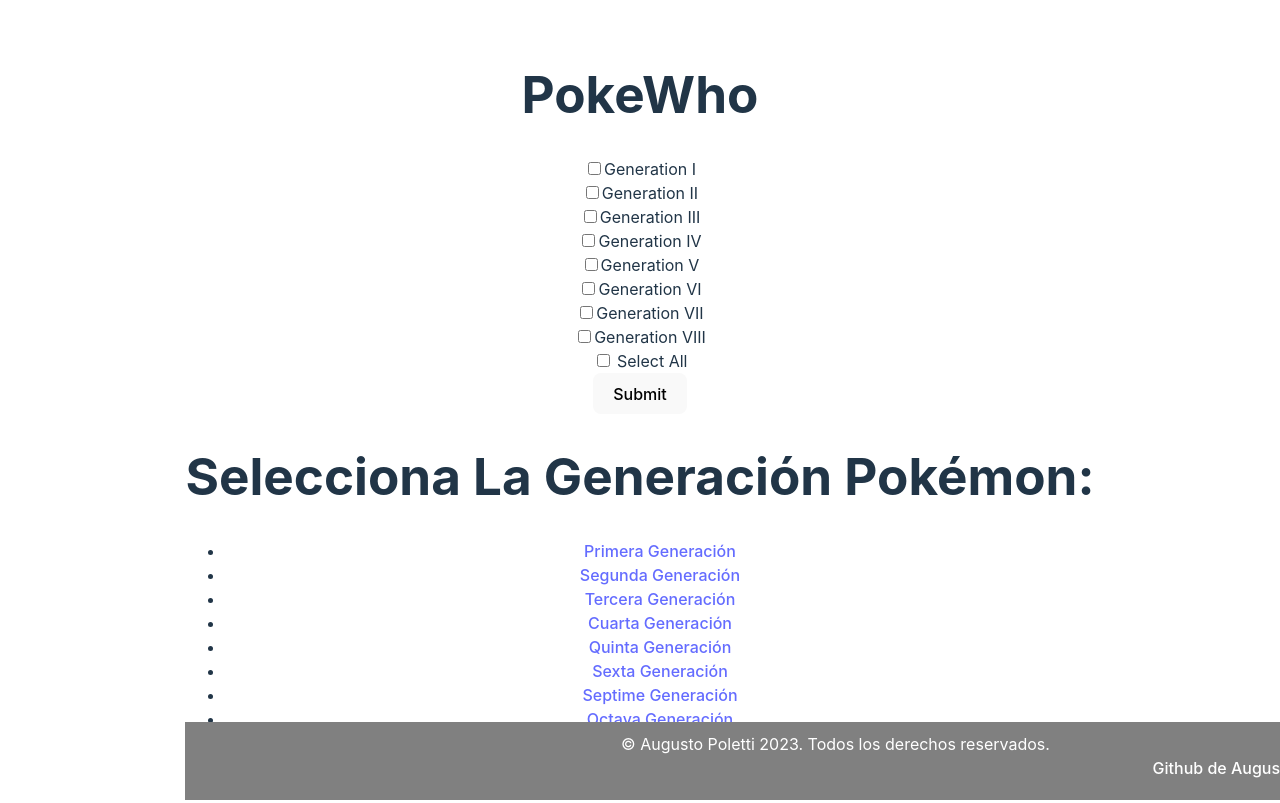
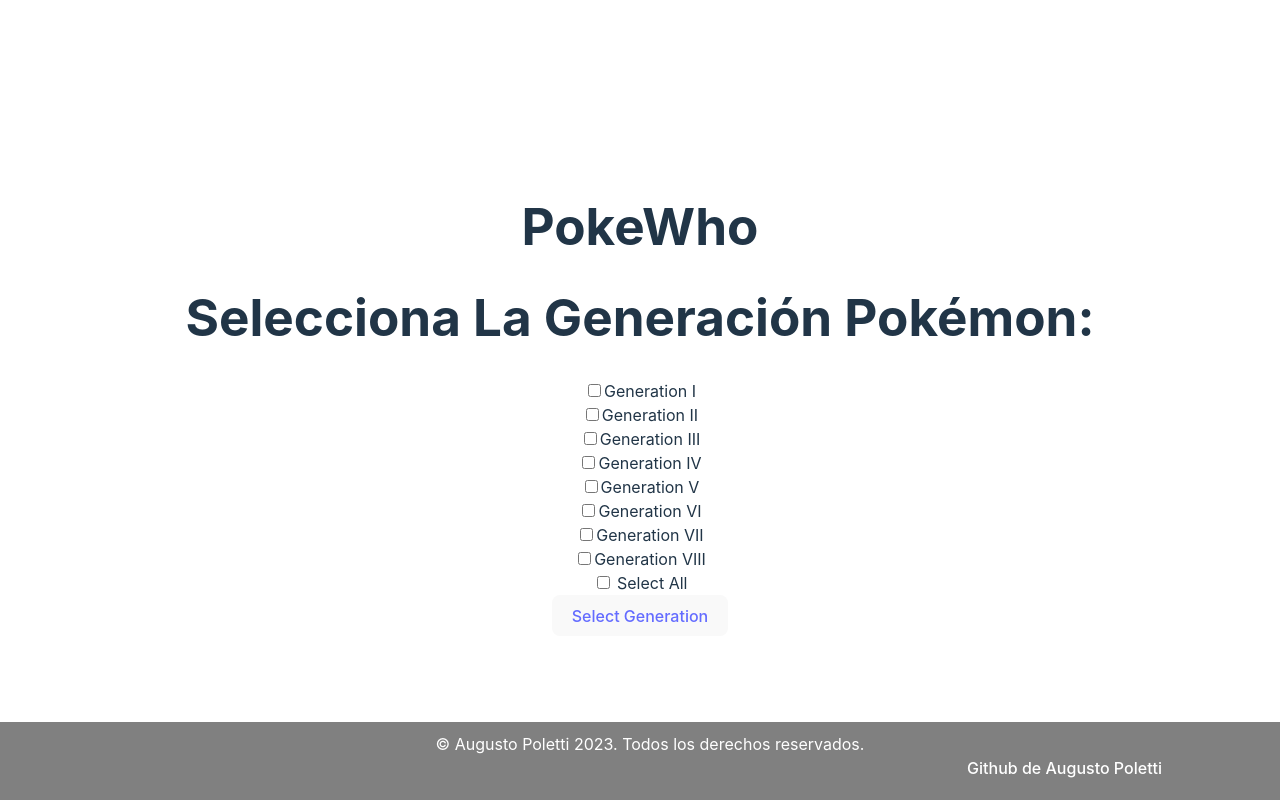
Before and after one commit to Auguspo/pokewho, a React (Vite) app: page / in a window 1280 px wide. Built offline with nearby package versions, Linux system fonts and the light colour scheme.

Commit message:
Gen Selector add to router

```diff
--- a/src/App.jsx
+++ b/src/App.jsx
@@ -8,24 +8,19 @@
 
 function App() {
   return (
-    <div className="App">
+    <div ><div className="App">
+
+
       <h1>PokeWho</h1>
 
-      <CheckList></CheckList>
       <Router>
+
         <Routes>
-          <Route exact path="/" element={<PokemonSelection />} />
-          <Route path="/genAll" element={<Pokemon min={0} max={905} />} />
-          <Route path="/gen1" element={<Pokemon min={0} max={150} />} />
-          <Route path="/gen2" element={<Pokemon min={151} max={251} />} />
-          <Route path="/gen3" element={<Pokemon min={252} max={386} />} />
-          <Route path="/gen4" element={<Pokemon min={387} max={493} />} />
-          <Route path="/gen5" element={<Pokemon min={494} max={649} />} />
-          <Route path="/gen6" element={<Pokemon min={650} max={721} />} />
-          <Route path="/gen7" element={<Pokemon min={722} max={809} />} />
-          <Route path="/gen8" element={<Pokemon min={810} max={905} />} />
+
+          <Route exact path="/" element={<CheckList />} />
+          <Route path="/game" element={<Pokemon  />} />
         </Routes>
-      </Router>
+      </Router></div>
       <Footer />
     </div>
   );
--- a/src/components/CheckList.jsx
+++ b/src/components/CheckList.jsx
@@ -1,17 +1,22 @@
 import React, { useState, useMemo } from "react";
-import Pokemon from "./Pokemon";
+import PokemonSelection from "./PokemonSelection";
 const CheckList = () => {
   const [generations, setGenerations] = useState([
-    { id: 1, name: "Generation I", isChecked: false,range:[0,150] },
-    { id: 2, name: "Generation II", isChecked: false,range:[151,251] },
-    { id: 3, name: "Generation III", isChecked: false,range:[252,386] },
-    { id: 4, name: "Generation IV", isChecked: false,range:[387,493] },
-    { id: 5, name: "Generation V", isChecked: false,range:[494,649] },
-    { id: 6, name: "Generation VI", isChecked: false,range:[650,721] },
-    { id: 7, name: "Generation VII", isChecked: false,range:[722,809] },
-    { id: 8, name: "Generation VIII", isChecked: false,range:[810,905] },
+    { id: 1, name: "Generation I", isChecked: false, range: [0, 150] },
+    { id: 2, name: "Generation II", isChecked: false, range: [151, 251] },
+    { id: 3, name: "Generation III", isChecked: false, range: [252, 386] },
+    { id: 4, name: "Generation IV", isChecked: false, range: [387, 493] },
+    { id: 5, name: "Generation V", isChecked: false, range: [494, 649] },
+    { id: 6, name: "Generation VI", isChecked: false, range: [650, 721] },
+    { id: 7, name: "Generation VII", isChecked: false, range: [722, 809] },
+    { id: 8, name: "Generation VIII", isChecked: false, range: [810, 905] },
     { id: 9, name: "Select All", isChecked: false },
   ]);
+
+  const [range, setRange] =useState()
+
+
+
 
   const handleCheck = (event, id) => {
     const newGenerations = generations.map((generation) => {
@@ -24,14 +29,15 @@
       return generation;
     });
 
-    if(newGenerations.filter((generation) => generation.isChecked).length === 8){
+    if (
+      newGenerations.filter((generation) => generation.isChecked).length === 8
+    ) {
+      newGenerations.filter((generation) => generation.isChecked === true)
+        .length === generations.length;
+    }
+     setGenerations(newGenerations);
 
-     newGenerations.filter(
-      (generation) => generation.isChecked === true
-    ).length ===
-    generations.length
-    }
-    setGenerations(newGenerations);
+
   };
 
   const handleSelectAll = (event) => {
@@ -42,6 +48,7 @@
       };
     });
     setGenerations(newGenerations);
+
   };
 
   const handleFormSubmit = (event) => {
@@ -53,11 +60,15 @@
       }
     });
     console.log(selectedGenerations);
+
+
+    setRange(selectedGenerations);
   };
 
   return (
     <div>
-      <form onSubmit={handleFormSubmit}>
+        <h1>Selecciona La Generación Pokémon:</h1>
+      <form onChange={handleFormSubmit}>
         {generations.map((generation) => {
           return (
             <div key={generation.id}>
@@ -79,8 +90,7 @@
                     checked={
                       generations.filter(
                         (generation) => generation.isChecked === true
-                      ).length ===
-                      generations.length
+                      ).length === generations.length
                     }
                     onChange={handleSelectAll}
                   />{" "}
@@ -91,14 +101,13 @@
           );
         })}
         <div></div>
-        <button type="submit">Submit</button>
+
+        <PokemonSelection type="submit" gens={range}></PokemonSelection>
       </form>
 
+
     </div>
-
-
   );
-
 };
 
 export default CheckList;
--- a/src/components/Footer.jsx
+++ b/src/components/Footer.jsx
@@ -10,6 +10,7 @@
         bottom: 0,
         width: "100%",
         padding: "10px",
+        left: "0px",
       }}
     >
       <div style={{ textAlign: "center" }}>
@@ -20,6 +21,7 @@
           textAlign: "right",
           marginRight: "10%",
           paddingBottom: "10px",
+
         }}
       >
         <a href="https://github.com/Auguspo" style={{ color: "white" }}>
--- a/src/components/Pokemon.jsx
+++ b/src/components/Pokemon.jsx
@@ -5,21 +5,40 @@
 import "../App.css";
 import { useNavigate } from "react-router-dom";
 import Hint from "./Hint";
+import { useLocation } from "react-router-dom";
 
-function Pokemon({ min, max }, gen) {
+function Pokemon({ min, max }) {
   const [pokemon, setPokemon] = useState("");
   const [loaded, setLoaded] = useState(false);
+  const [guess, setGuess] = useState("");
+  const [count, setCount] = useState(0);
+  const [show, setShow] = useState(0);
+  const [isActive, setIsActive] = useState(false);
+  const navigate = useNavigate();
+  const range = useLocation();
+  const gens = range.state;
+
+  const generateRandomNumberInRange = ({ gens }) => {
+    const results = [];
+
+    gens.forEach((r) => {
+      const [min, max] = r;
+      const randomNumber = Math.floor(Math.random() * (max - min + 1)) + min;
+      results.push(randomNumber);
+    });
+
+    const randomIndex = Math.floor(Math.random() * results.length);
+    console.log(results[randomIndex]);
+    return results[randomIndex];
+  };
 
   useEffect(() => {
-
     const fetchPokemon = async () => {
       const response = await axios.get(
         "https://pokeapi.co/api/v2/pokemon?limit=905"
       );
       const randomPokemonUrl =
-        response.data.results[
-          Math.floor(Math.floor(Math.random() * (max - min + 1)) + min)
-        ].url;
+        response.data.results[generateRandomNumberInRange(gens)].url;
 
       const pokemonResponse = await axios.get(randomPokemonUrl);
       const pokemon = {
@@ -37,12 +56,6 @@
     }
   }, [loaded]);
 
-  const [guess, setGuess] = useState("");
-  const [count, setCount] = useState(0);
-  const [show, setShow] = useState(0);
-  const [isActive, setIsActive] = useState(false);
-  const navigate = useNavigate();
-
   function timeout(delay) {
     return new Promise((res) => setTimeout(res, delay));
   }
@@ -52,9 +65,7 @@
       "https://pokeapi.co/api/v2/pokemon?limit=905"
     );
     const randomPokemonUrl =
-      response.data.results[
-        Math.floor(Math.floor(Math.random() * (max - min + 1)) + min)
-      ].url;
+      response.data.results[generateRandomNumberInRange(gens)].url;
     const pokemonResponse = await axios.get(randomPokemonUrl);
     const pokemon = {
       name: pokemonResponse.data.name,
@@ -98,9 +109,12 @@
     if (count === 1) {
       setShow(2);
     }
+    console.log(generateRandomNumberInRange(gens));
+    console.log(gens);
   };
+
   return (
-    <div className="App"><div className="bg">
+    <div className="bg">
       <Pokeinfo className="img" pokemon={pokemon} active={isActive} />
       <Hint pokemon={pokemon} showH={show} />
       <button
@@ -123,7 +137,7 @@
       >
         Cambiar Generación
       </button>
-    </div></div>
+    </div>
   );
 }
 
--- a/src/components/PokemonSelection.jsx
+++ b/src/components/PokemonSelection.jsx
@@ -1,22 +1,12 @@
 import React from 'react';
 import { Link } from 'react-router-dom';
 
-function PokemonSelection() {
+
+function PokemonSelection({gens}) {
   return (
-    <div>
-      <h1>Selecciona La Generación Pokémon:</h1>
-      <ul>
-        <li><Link to="/gen1">Primera Generación</Link></li>
-        <li><Link to="/gen2">Segunda Generación</Link></li>
-        <li><Link to="/gen3">Tercera Generación</Link></li>
-        <li><Link to="/gen4">Cuarta Generación</Link></li>
-        <li><Link to="/gen5">Quinta Generación</Link></li>
-        <li><Link to="/gen6">Sexta Generación</Link></li>
-        <li><Link to="/gen7">Septime Generación</Link></li>
-        <li><Link to="/gen8">Octava Generación</Link></li>
-        <li><Link to="/genAll">Todas las generaciónes</Link></li>
-      </ul>
-    </div>
+
+     <button><Link to="/game" state={{gens}} >Select Generation</Link></button>
+
   );
 }
 
```
